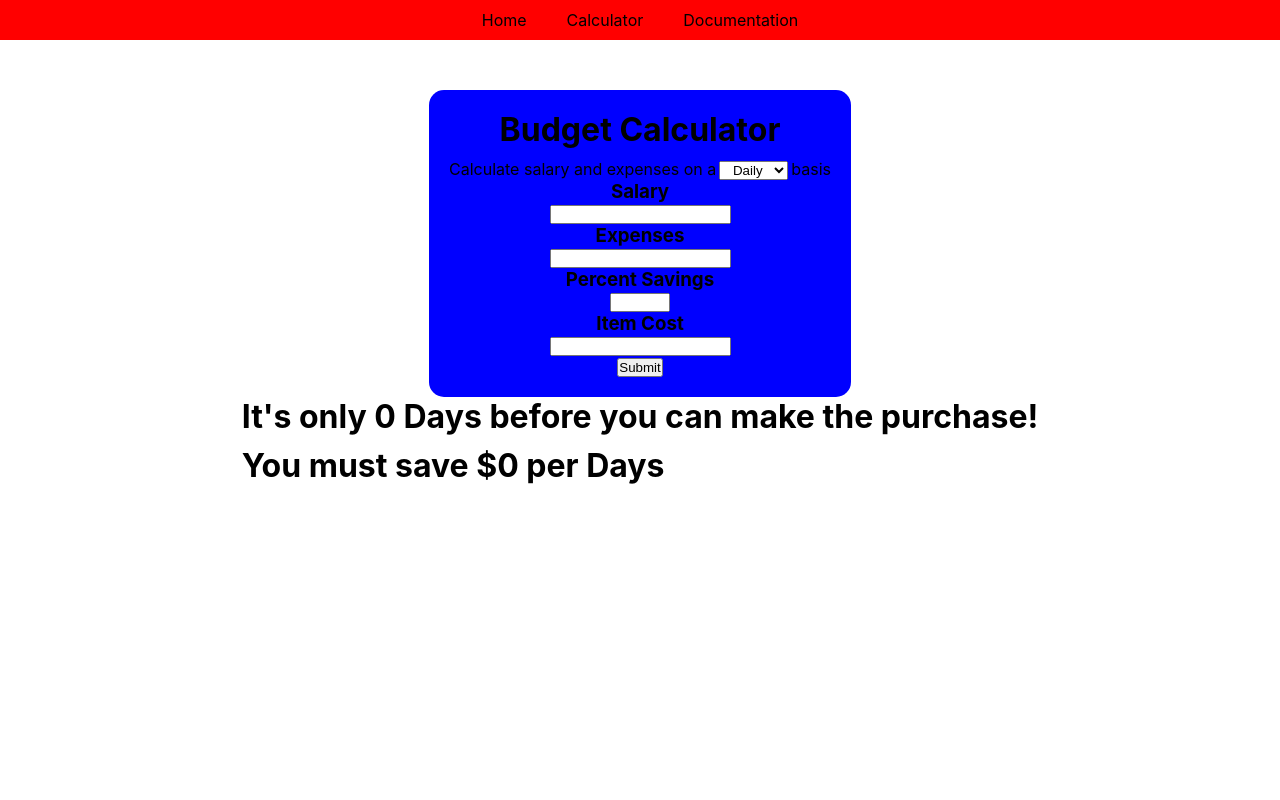
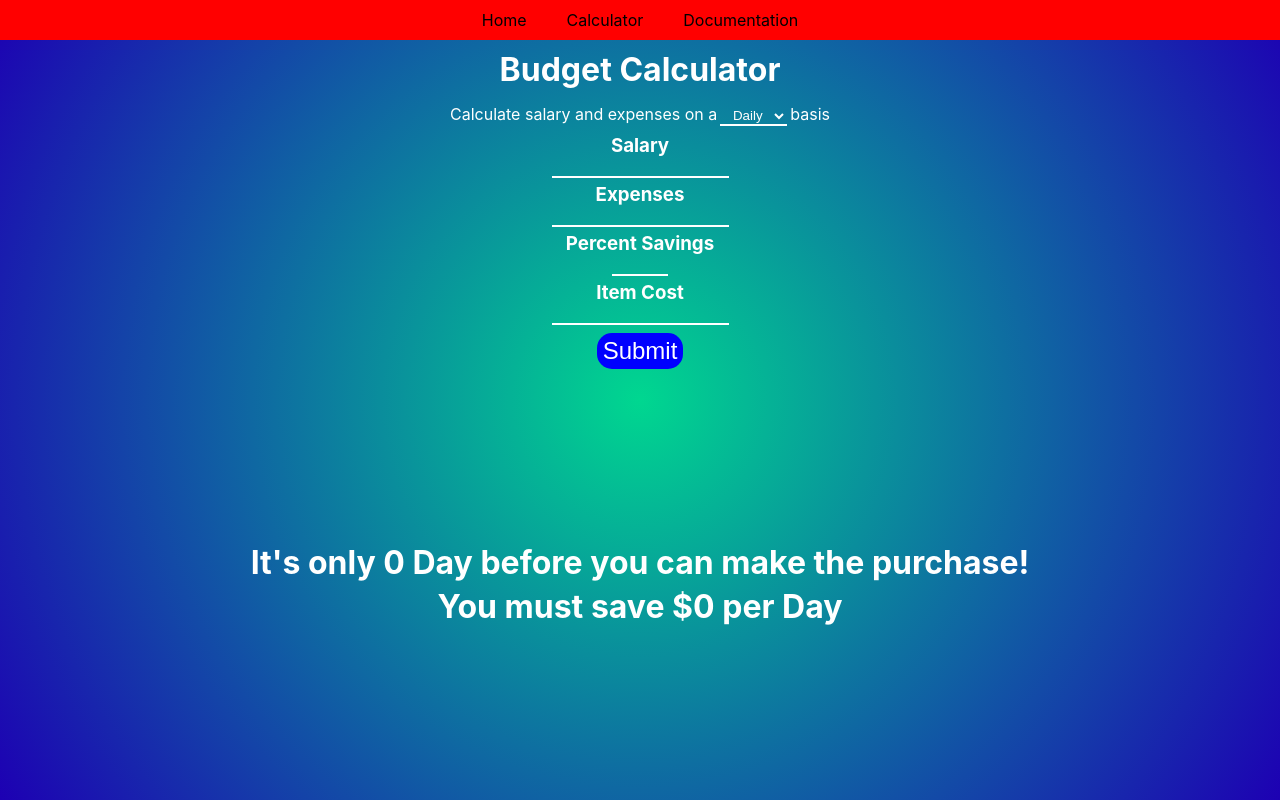
Before and after one commit to TeflonTrout/react-budget-calculator, a React (Create React App) app: page /calculator in a window 1280 px wide. Built offline with nearby package versions, Linux system fonts and the light colour scheme.

Commit message:
updated sytling

```diff
--- a/src/components/Calculator.js
+++ b/src/components/Calculator.js
@@ -4,7 +4,7 @@ import { Link } from 'react-router-dom';
 function Calculator() {
 
     const [timeframe, setTimeframe] = useState('Daily');
-    const [unit, setUnit] = useState('Days');
+    const [unit, setUnit] = useState('Day');
     const [answer, setAnswer] = useState(0);
     const [salary, setSalary] = useState(0);
     const [expenses, setExpenses] = useState(0);
@@ -26,13 +26,13 @@ function Calculator() {
         setAnswer(answer);
 
         if (timeframe == 'Daily') {
-            setUnit('Days');
+            setUnit('Day');
         } else if (timeframe == 'Weekly') {
-            setUnit("Weeks");
+            setUnit("Week");
         } else if (timeframe == 'Monthly') {
-            setUnit("Months");
+            setUnit("Month");
         } else if (timeframe == 'Yearly') {
-            setUnit("Years");
+            setUnit("Year");
         }
 
         console.log(unit);
@@ -55,7 +55,7 @@ function Calculator() {
                     <div className="calc-main">
                         <div className="salary">
                             <p>Calculate salary and expenses on a
-                            <select onChange={e => setTimeframe(e.target.value)} type='text' name="timeframe" >
+                            <select onChange={e => setTimeframe(e.target.value)} type='text' name="timeframe" className='timeframe-select' >
                                 <option value="Daily">Daily</option>
                                 <option value="Weekly">Weekly</option>
                                 <option value="Monthly">Monthly</option>
@@ -90,8 +90,6 @@ function Calculator() {
                     </div>
              </form>
 
-
-
             <div className="output">
                 <h1>It's only {answer} {unit} before you can make the purchase!</h1>
                 <h1>You must save ${amountSaved} per {unit}</h1>
--- a/src/style.css
+++ b/src/style.css
@@ -9,6 +9,8 @@
 }
 
 nav {
+  position: absolute;
+  top: 0;
   width: 100%;
   display: -webkit-box;
   display: -ms-flexbox;
@@ -31,6 +33,7 @@ nav ul li {
 
 .calculator {
   width: 100%;
+  height: 100vh;
   display: -webkit-box;
   display: -ms-flexbox;
   display: flex;
@@ -38,24 +41,77 @@ nav ul li {
   -webkit-box-direction: normal;
       -ms-flex-direction: column;
           flex-direction: column;
+  background: #00d790;
+  color: white;
+  background: radial-gradient(circle, #00d790 0%, #1d00b3 100%);
 }
 
 .calculator .calculator-form {
   display: -webkit-box;
   display: -ms-flexbox;
   display: flex;
+  color: white;
   -webkit-box-orient: vertical;
   -webkit-box-direction: normal;
       -ms-flex-direction: column;
           flex-direction: column;
   margin-top: 50px;
-  padding: 20px;
+}
+
+.calculator .timeframe-select {
+  background: transparent;
+  border: none;
+  border-bottom: 2px solid white;
+  color: white;
+}
+
+.calculator .timeframe-select:focus {
+  outline: none;
+}
+
+.calculator div {
+  margin-top: 5px;
+}
+
+.calculator h3 {
+  color: white;
+}
+
+.calculator p {
+  margin-bottom: 8px;
+  color: white;
+}
+
+.calculator input {
+  color: white;
+  border: none;
+  border-bottom: 2px solid white;
+  background: transparent;
+}
+
+.calculator textarea:focus, .calculator input:focus {
+  outline: none;
+}
+
+.calculator .submit-btn {
+  border: none;
+  margin-top: 8px;
+  color: red;
+}
+
+.calculator .submit-btn input {
+  background-color: blue;
+  border: none;
+  color: white;
+  padding: 4px 6px;
   border-radius: 15px;
-  background-color: blue;
+  font-size: 24px;
+  cursor: pointer;
 }
 
 .calculator .calc-main {
   text-align: center;
+  color: white;
 }
 
 .calculator select {
@@ -72,6 +128,24 @@ nav ul li {
   display: -webkit-box;
   display: -ms-flexbox;
   display: flex;
-  margin-bottom: 10px;
+  color: white;
+  margin-bottom: 5px;
+}
+
+.output {
+  display: -webkit-box;
+  display: -ms-flexbox;
+  display: flex;
+  -webkit-box-orient: vertical;
+  -webkit-box-direction: normal;
+      -ms-flex-direction: column;
+          flex-direction: column;
+  margin-left: 5px;
+  margin-right: 5px;
+  text-align: center;
+}
+
+.output h1 {
+  margin-bottom: 5px;
 }
 /*# sourceMappingURL=style.css.map */
--- a/src/style.scss
+++ b/src/style.scss
@@ -10,6 +10,8 @@
 }
 
 nav {
+    position: absolute;
+    top: 0;
     width: 100%;
     display: flex;
     background-color: red;
@@ -24,18 +26,64 @@ nav {
 
 .calculator {
     width: 100%;
+    height: 100vh;
     display: flex;
     flex-direction: column;
+    background: rgb(0,215,144);
+    color: white;
+    background: radial-gradient(circle, rgba(0,215,144,1) 0%, rgba(29,0,179,1) 100%);
     .calculator-form {
         display: flex;
+        color: white;
         flex-direction: column;
         margin-top: 50px;
-        padding: 20px;
-        border-radius: 15px;
-        background-color: blue;
     }
+        .timeframe-select {
+            background: transparent;
+            border: none;
+            border-bottom: 2px solid white;
+            color: white;
+        }
+        .timeframe-select:focus {
+            outline: none;
+        }
+        div {
+            margin-top: 5px;
+        }
+        h3 {
+            color: white;
+        }
+        p {
+            margin-bottom: 8px;
+            color: white;
+        }
+        input {
+            color: white;
+            border: none;
+            border-bottom: 2px solid white;
+            background: transparent;
+        }
+        textarea:focus, input:focus {
+            outline: none;
+        }
+        .submit-btn {
+            border: none;
+            margin-top: 8px;
+            color: red;
+            input {
+                background-color: blue;
+                border: none;
+                color: white;
+                padding: 4px 6px;
+                border-radius: 15px;
+                font-size: 24px;
+                cursor: pointer;
+            }
+        }
+
         .calc-main {
             text-align: center;
+            color: white;
         }
             select {
                 margin-left: 3px;
@@ -47,6 +95,18 @@ nav {
                 }
     h1 {
         display: flex;
-        margin-bottom: 10px;
+        color: white;
+        margin-bottom: 5px;
     }
 }
+
+.output {
+    display: flex;
+    flex-direction: column;
+    margin-left: 5px;
+    margin-right: 5px;
+    text-align: center;
+    h1 {
+        margin-bottom: 5px;
+    }
+}
```
Also changed, not shown: 1 other file (tests, documents, lock files or other folders).
